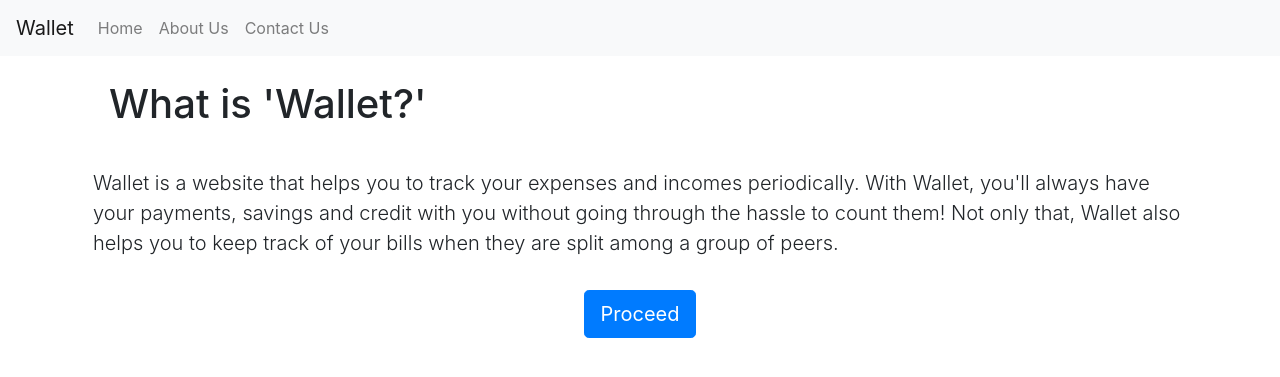
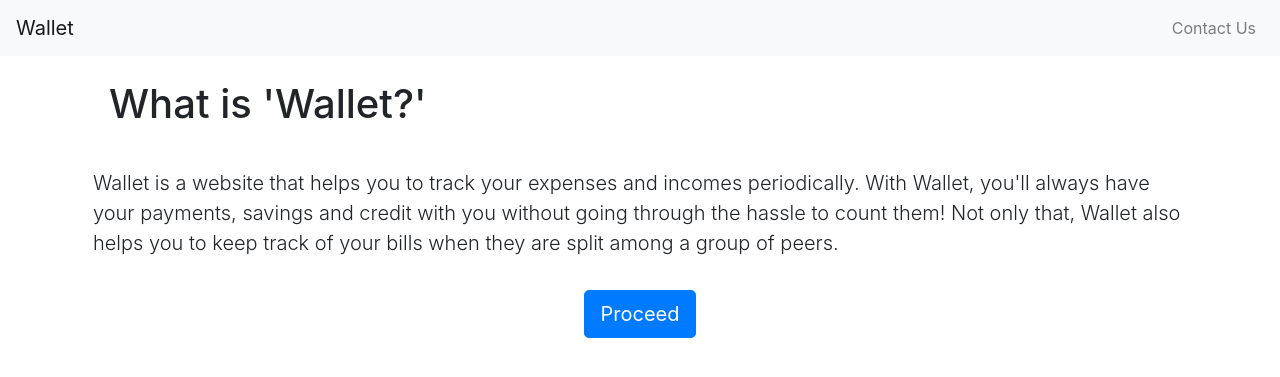
Before and after one commit to SoumyaMukhija/wallet, a Flask app: page /about in a window 1280 px wide. Shown: the top 377 px of the page. Run offline with Flask 2, Linux system fonts and the light colour scheme; some libraries are stand-ins or nearby versions.

Commit message:
Add files via upload

```diff
--- a/templates/includes/_navbar.html
+++ b/templates/includes/_navbar.html
@@ -1,17 +1,13 @@
-<nav class="navbar navbar-expand-lg navbar-light bg-light">
+<!-- A Minimalistic, Responsive Navigation Bar-->
+
+<nav class="navbar navbar-expand-sm navbar-light bg-light">
   <a class="navbar-brand active" href="/">Wallet</a>
-  <button class="navbar-toggler" type="button" data-toggle="collapse" data-target="#navbarSupportedContent" aria-controls="navbarSupportedContent" aria-expanded="false" aria-label="Toggle navigation">
+  <button class="navbar-toggler" type="button" data-toggle="collapse" data-target="#collapsibleNavbar" aria-controls="navbarSupportedContent" aria-expanded="false" aria-label="Toggle navigation">
     <span class="navbar-toggler-icon"></span>
   </button>
 
   <div class="collapse navbar-collapse" id="navbarResponsive">
-    <ul class="navbar-nav mr-auto">
-      <li class="nav-item">
-        <a class="nav-link" href="/">Home <span class="sr-only">(current)</span></a>
-      </li>
-      <li class="nav-item">
-        <a class="nav-link" href="/about">About Us <span class="sr-only">(current)</span></a>
-      </li>
+    <ul class="navbar-nav ml-auto">
       <li class="nav-item">
         <a class="nav-link" href="/contact">Contact Us <span class="sr-only">(current)</span></a>
       </li>
```
